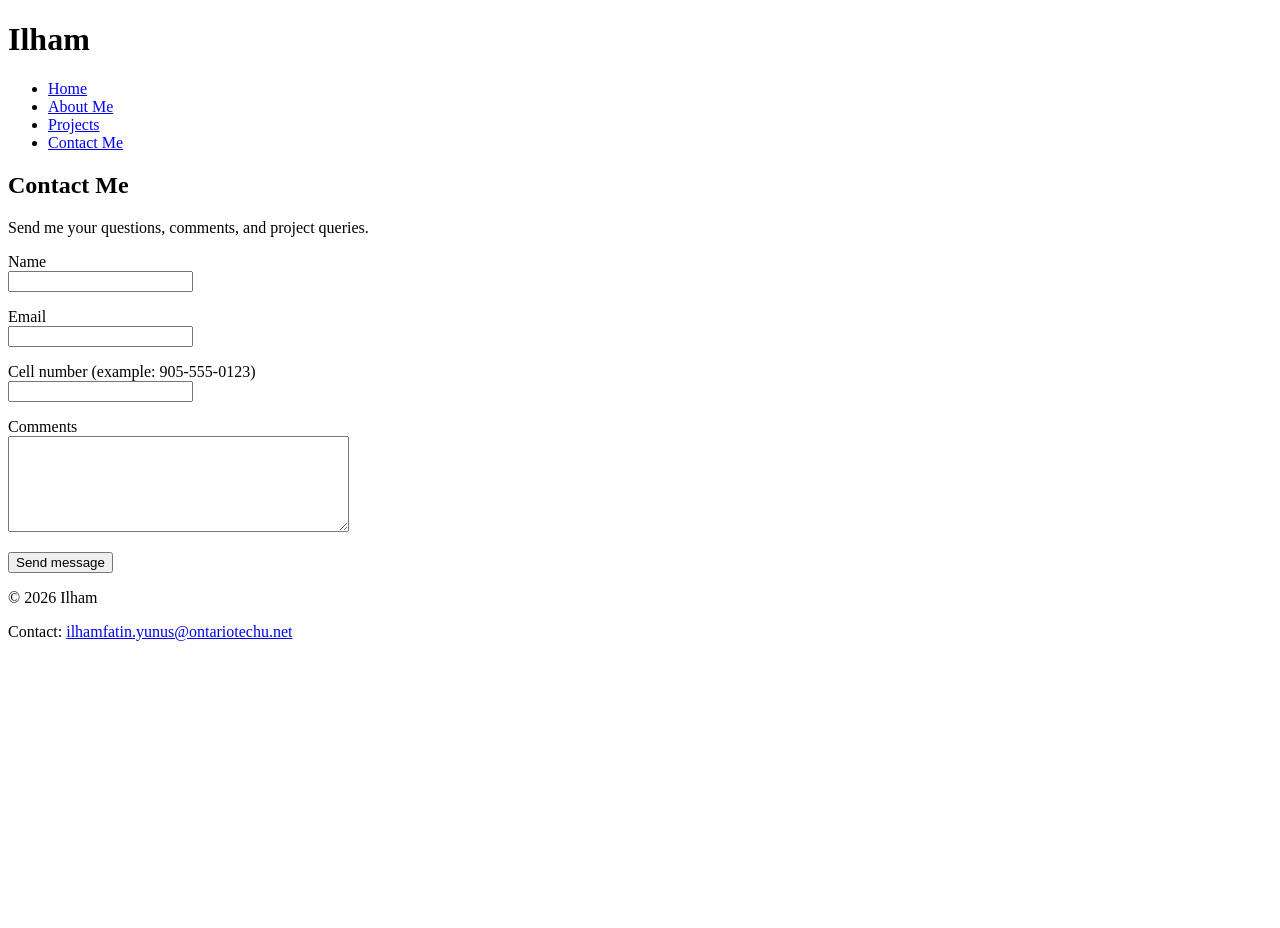
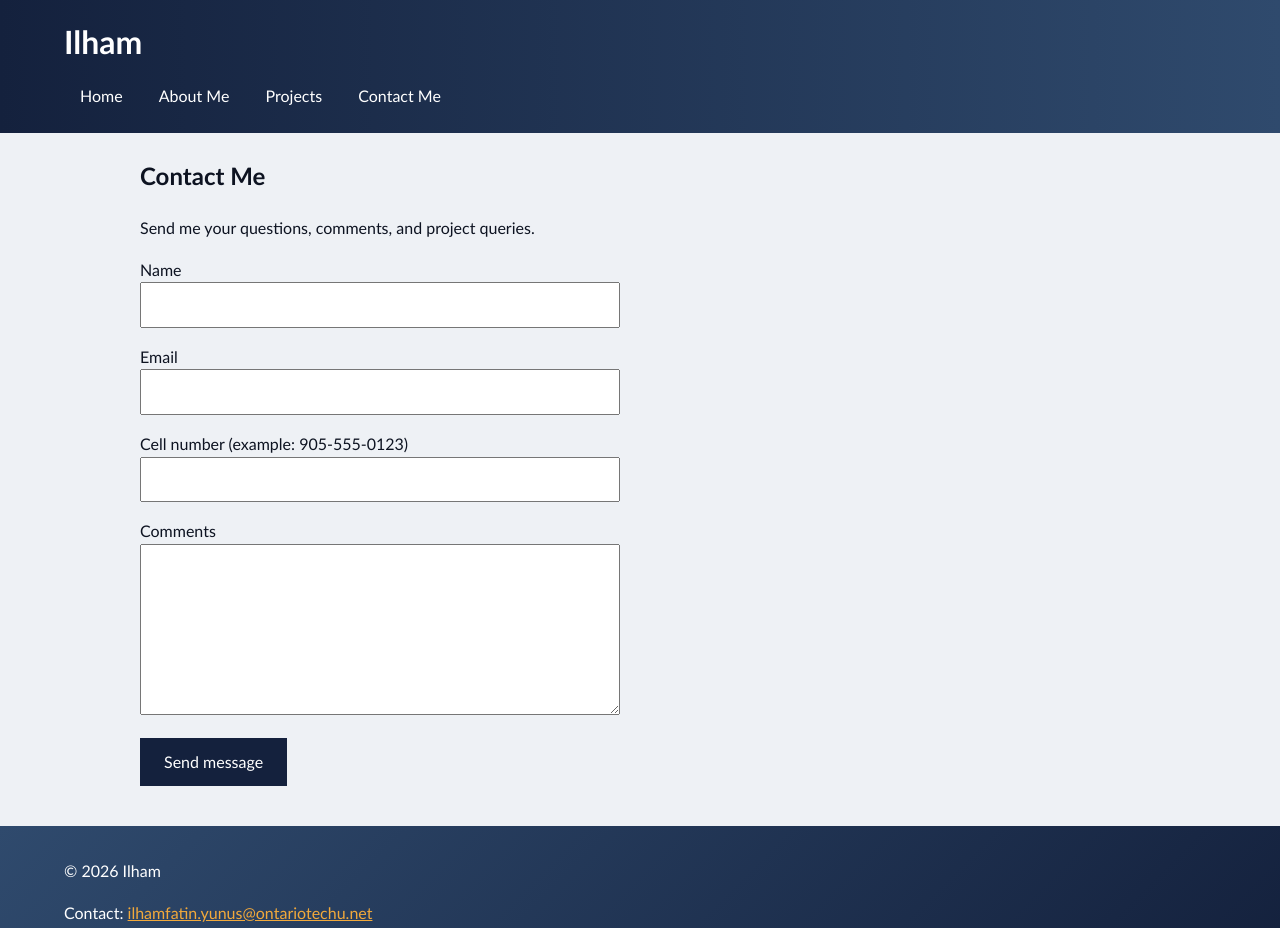
Before and after one commit to ilhammyns/portfolio, a plain HTML site: page contact.html in a window 1280 px wide. Shown: the top 928 px of the page. Before the commit the page ends 800 px from the top, so only its background shows below. Drawn offline with Linux system fonts and the light colour scheme.

Commit message:
Add base.css and link stylesheet on all pages

```diff
--- a/about.html
+++ b/about.html
@@ -4,6 +4,7 @@
   <meta charset="utf-8">
   <meta name="viewport" content="width=device-width, initial-scale=1">
   <title>About Me | Ilham</title>
+  <link rel="stylesheet" href="css/base.css">
 </head>
 <body>
   <header>
@@ -22,7 +23,8 @@
     <p>I am a Tech Management student.</p>
   </main>
   <footer>
-    <p>&copy; 2026 Ilham</p><p>Contact: <a href="mailto:ilhamfatin.yunus@ontariotechu.net">ilhamfatin.yunus@ontariotechu.net</a></p>
+    <p>&copy; 2026 Ilham</p>
+    <p>Contact: <a href="mailto:ilhamfatin.yunus@ontariotechu.net">ilhamfatin.yunus@ontariotechu.net</a></p>
   </footer>
 </body>
 </html>
--- a/contact.html
+++ b/contact.html
@@ -4,6 +4,7 @@
   <meta charset="utf-8">
   <meta name="viewport" content="width=device-width, initial-scale=1">
   <title>Contact Me | Ilham</title>
+  <link rel="stylesheet" href="css/base.css">
 </head>
 <body>
   <header>
@@ -43,7 +44,8 @@
     </form>
   </main>
   <footer>
-    <p>&copy; 2026 Ilham</p><p>Contact: <a href="mailto:ilhamfatin.yunus@ontariotechu.net">ilhamfatin.yunus@ontariotechu.net</a></p>
+    <p>&copy; 2026 Ilham</p>
+    <p>Contact: <a href="mailto:ilhamfatin.yunus@ontariotechu.net">ilhamfatin.yunus@ontariotechu.net</a></p>
   </footer>
 </body>
 </html>
--- /dev/null
+++ b/css/base.css
@@ -0,0 +1,114 @@
+/* base.css - shared styles for all four pages. No flexbox is used anywhere in this project. */
+
+/* Colour variables. Replace these later with your Adobe Color palette. */
+:root {
+  --dark: #14213d;
+  --mid: #2f4a6d;
+  --accent: #f2a93b;
+  --light: #eef1f5;
+  --white: #ffffff;
+  --text: #0d1321;
+}
+
+/* border-box makes widths include padding, which keeps fluid layouts predictable */
+* {
+  box-sizing: border-box;
+}
+
+body {
+  margin: 0;
+  font-family: "Trebuchet MS", Verdana, sans-serif;
+  line-height: 1.6;
+  color: var(--text);
+  background: var(--light);
+}
+
+/* Header uses a LINEAR gradient that runs left to right */
+header {
+  background: linear-gradient(to right, var(--dark), var(--mid));
+  color: var(--white);
+  padding: 1rem 5%;
+}
+
+header h1 {
+  margin: 0 0 0.5rem;
+}
+
+/* Navigation: list items sit side by side using inline-block, not flexbox */
+nav ul {
+  list-style: none;
+  margin: 0;
+  padding: 0;
+}
+
+nav li {
+  display: inline-block;
+}
+
+nav a {
+  display: inline-block;
+  padding: 0.5rem 1rem;
+  color: var(--white);
+  text-decoration: none;
+}
+
+nav a:hover,
+nav a:focus {
+  background: var(--accent);
+  color: var(--text);
+}
+
+/* Fluid layout: main is 90% of the screen width, capped at 1000px */
+main {
+  width: 90%;
+  max-width: 1000px;
+  margin: 1.5rem auto;
+}
+
+/* Clearfix: lets main grow to contain floated articles */
+main::after {
+  content: "";
+  display: table;
+  clear: both;
+}
+
+article {
+  background: var(--white);
+  border-left: 6px solid var(--accent);
+  padding: 1rem 1.25rem;
+  margin-bottom: 1.5rem;
+}
+
+/* Contact form fields */
+input,
+textarea {
+  width: 100%;
+  max-width: 30rem;
+  padding: 0.5rem;
+  font: inherit;
+}
+
+button {
+  padding: 0.7rem 1.5rem;
+  background: var(--dark);
+  color: var(--white);
+  border: 0;
+  font: inherit;
+  cursor: pointer;
+}
+
+button:hover {
+  background: var(--accent);
+  color: var(--text);
+}
+
+/* Footer uses an ANGLED linear gradient (135 degrees) */
+footer {
+  background: linear-gradient(135deg, var(--mid), var(--dark));
+  color: var(--white);
+  padding: 1rem 5%;
+}
+
+footer a {
+  color: var(--accent);
+}
```
Also changed, not shown: index.html (+3 -1 lines), projects.html (+3 -1 lines).
